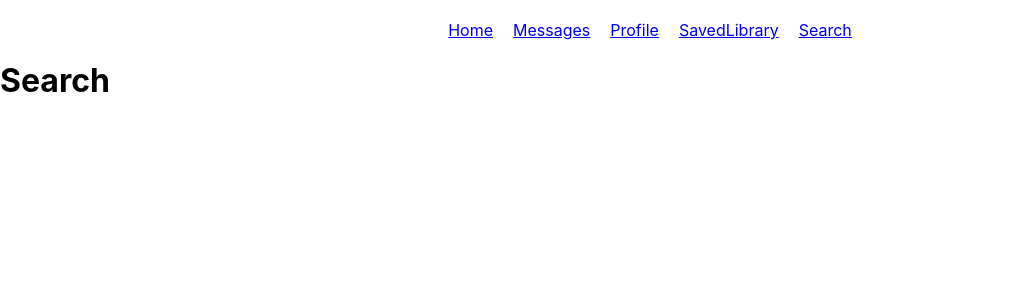
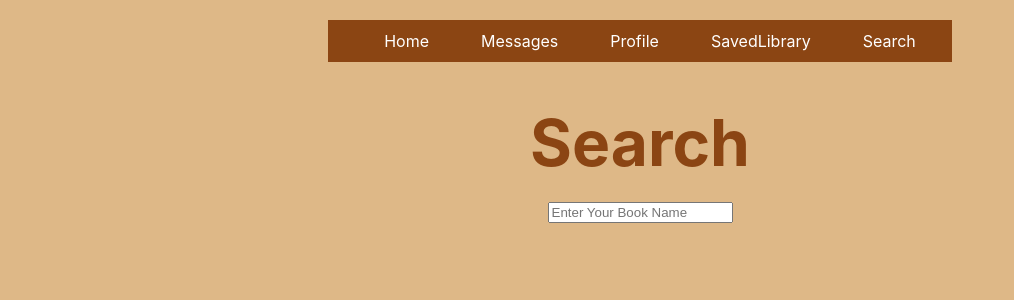
Before and after one commit to bbeizer/book-app, a React (Create React App) app in the folder client/: page /search in a window 1280 px wide. Shown: the top 300 px of the page, without its empty margins (0-1014 px from the left). Built offline with nearby package versions, Linux system fonts and the light colour scheme.

Commit message:
styling navbar + search page

```diff
--- a/client/src/Components/Search.js
+++ b/client/src/Components/Search.js
@@ -1,5 +1,5 @@
 import react ,{useState}from "react";
-import Book from "./Book";
+import Book from "./Card";
 import axios from "axios";
 const search=()=>{
     const [search,setSearch]=useState("");
--- a/client/src/Components/style.css
+++ b/client/src/Components/style.css
@@ -1,24 +1,69 @@
+body{
+    background-color: #DEB887;
+}
+
+.header{
+    width: 100%;
+    height: 500px;
+    justify-content: center;
+    display: flex;
+    position: relative;
+    font-size: 200%;
+    color: #8B4513;
+}
+card{
+    background-color: #D4B996FF;;
+    border-radius: 1rem;
+    padding: 0.5rem;
+    margin-bottom: 10px;
+    box-shadow: 0 5px 5px rgba(212,185,150,.5);
+    transition: .5s;
+    text-align: center;
+    position: relative;
+}
+
 nav {
-    width: 80;
     margin: 0 auto;
-    height: 20%;
+    height: 10%;
+    width: 100%;
     padding-top: 20px;
     display: flex;
     justify-content: space-between;
 }
 
 nav ul {
+    height: 200%;
+    list-style-type: none;
     display: flex;
     margin: auto;
+    background-color: #8B4513;
+
 }
 
 nav ul li {
     list-style: none;
     margin-right: 20px;
+    color: white;
 }
 
-nav ul li Link {
+nav ul li a {
+    line-height: 200%;
     text-decoration: none;
     font: 30px;
     padding: 0.3rem 1rem;
+    display: block;
+    color: white;
+    text-align: center;
+    text-decoration: none;
 }
+
+li a:hover {
+  background-color: #111;
+}
+
+.search{
+    justify-content: center;
+    display: flex;
+    position: relative;
+    bottom: 360px;
+}
--- a/client/src/routes/Search.js
+++ b/client/src/routes/Search.js
@@ -2,7 +2,15 @@ import React from 'react'
 
 const Search = () => {
   return (
-    <h1>Search</h1>
+    <div>
+      <div className="header">
+          <h1>Search</h1>
+      </div>
+      <div className="search">
+        <input type="text" placeholder="Enter Your Book Name"></input>
+      </div>
+    </div>
+
   )
 }
 
```
Also changed, not shown: client/src/Components/Book.js (deleted), client/src/Components/Card.js (added).
